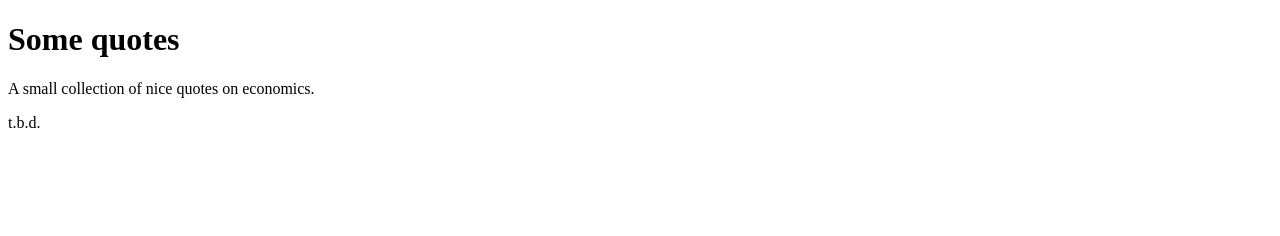
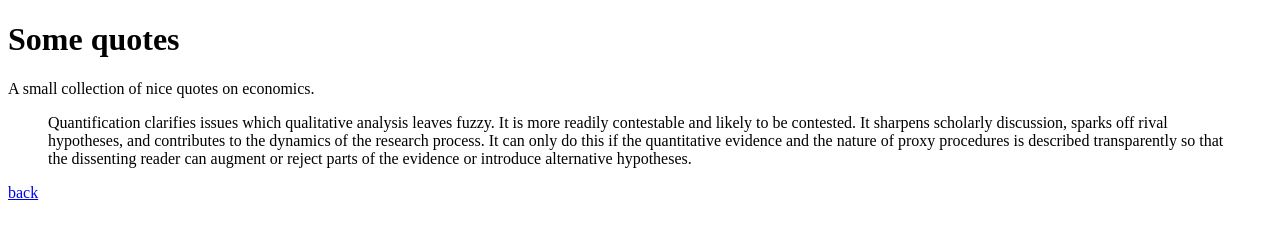
Before and after one commit to benkolb/quotes, a plain HTML site: page index.html in a window 1280 px wide. Drawn offline with Linux system fonts and the light colour scheme.

Commit message:
maddison quote

```diff
--- a/index.html
+++ b/index.html
@@ -3,6 +3,13 @@
 <body>
 <h1>Some quotes</h1>
 <p>A small collection of nice quotes on economics.</p>
-<p>t.b.d.</p>
+<blockquote cite="Angus Maddison - The World Economy -- A Millenial Perspective">
+<p>Quantification clarifies issues which qualitative analysis leaves fuzzy. It is more readily contestable
+and likely to be contested. It sharpens scholarly discussion, sparks off rival hypotheses, and contributes
+to the dynamics of the research process. It can only do this if the quantitative evidence and the nature
+of proxy procedures is described transparently so that the dissenting reader can augment or reject
+parts of the evidence or introduce alternative hypotheses.</p>
+</blockquote>
+<a href="http://benkolb.github.io/">back</a>
 </body>
 </html>
```
